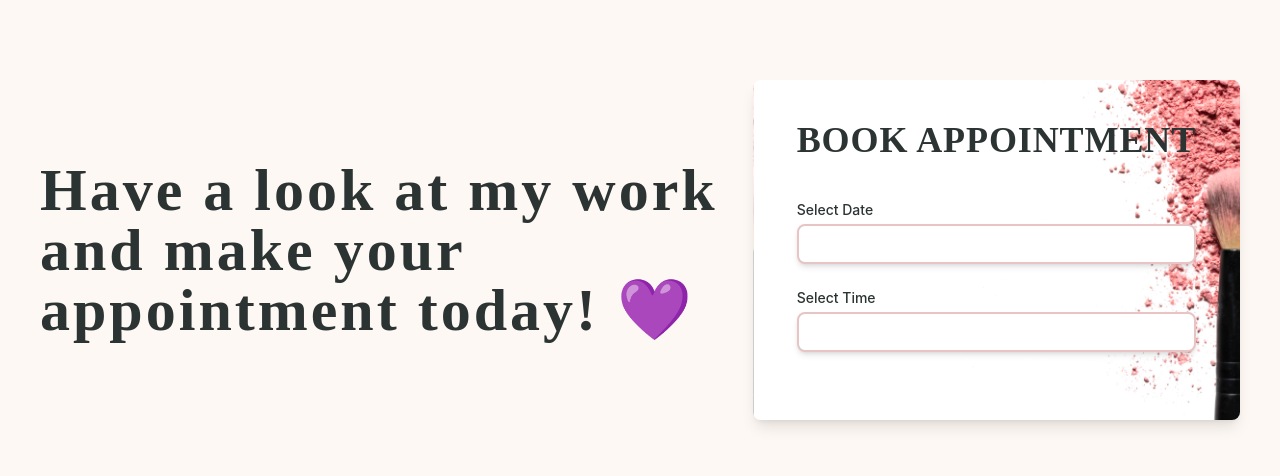
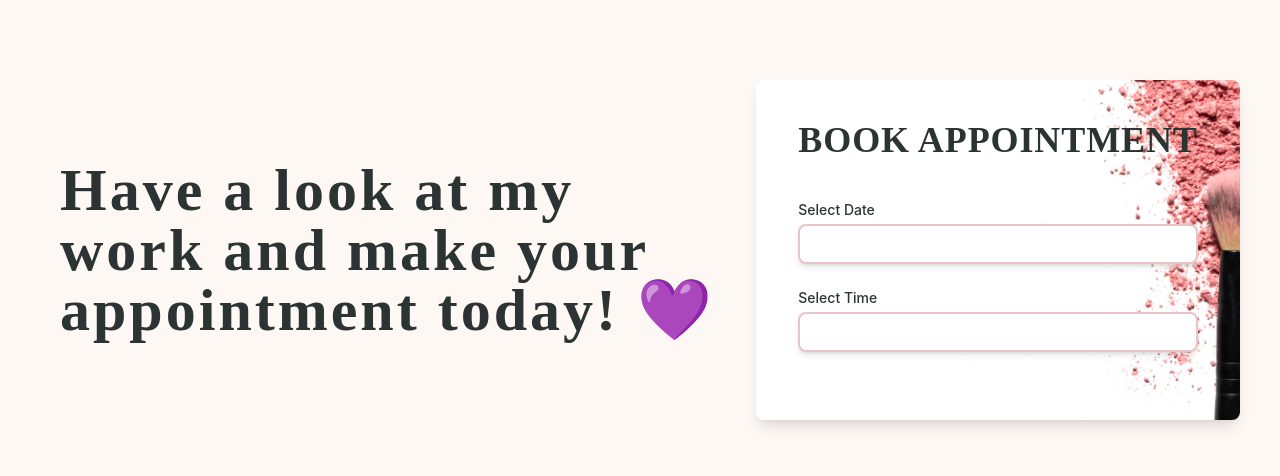
Before and after one commit to BeatriceStanila/Booking-App, a React (Create React App) app in the folder client/: page /book in a window 1280 px wide. Shown: the top 476 px of the page. Built offline with nearby package versions, Linux system fonts and the light colour scheme; no server answers.

Commit message:
Fix styling
Change px 10 to mx10 on booking form

```diff
--- a/client/src/components/bookingForm/BookingForm.js
+++ b/client/src/components/bookingForm/BookingForm.js
@@ -93,8 +93,8 @@ export default function BookingForm({
 
   return (
     <div id="appointment-form" className="flex">
-      <div className="block md:flex lg:justify-between  py-20 px-10 gap-2">
-        <div className=" py-20 md:w-3/4">
+      <div className="block md:flex lg:justify-between py-20 md:mx-10 mx-5 gap-2">
+        <div className=" py-20 px-5 md:w-3/4 ">
           <h1 className="md:text-6xl text-3xl text-title font-serif font-semibold tracking-wider ">
             Have a look at my work and make your appointment today! 💜
           </h1>
--- a/client/src/components/hero/Hero.js
+++ b/client/src/components/hero/Hero.js
@@ -24,7 +24,7 @@ function Hero() {
             <div className="flex py-5">
               <a
                 href="/#book"
-                className=" py-4  px-10 border border-btn rounded-md shadow-lg text-md font-bold text-white bg-btn hover:bg-btnHover hover:border-btnHover focus:outline-none focus:ring-2 focus:ring-offset-2 focus:bg-btnHover "
+                className=" py-4 px-10 border border-btn rounded-md shadow-lg text-md font-bold text-white bg-btn hover:bg-btnHover hover:border-btnHover focus:outline-none focus:ring-2 focus:ring-offset-2 focus:bg-btnHover "
               >
                 Book Now
               </a>
```
